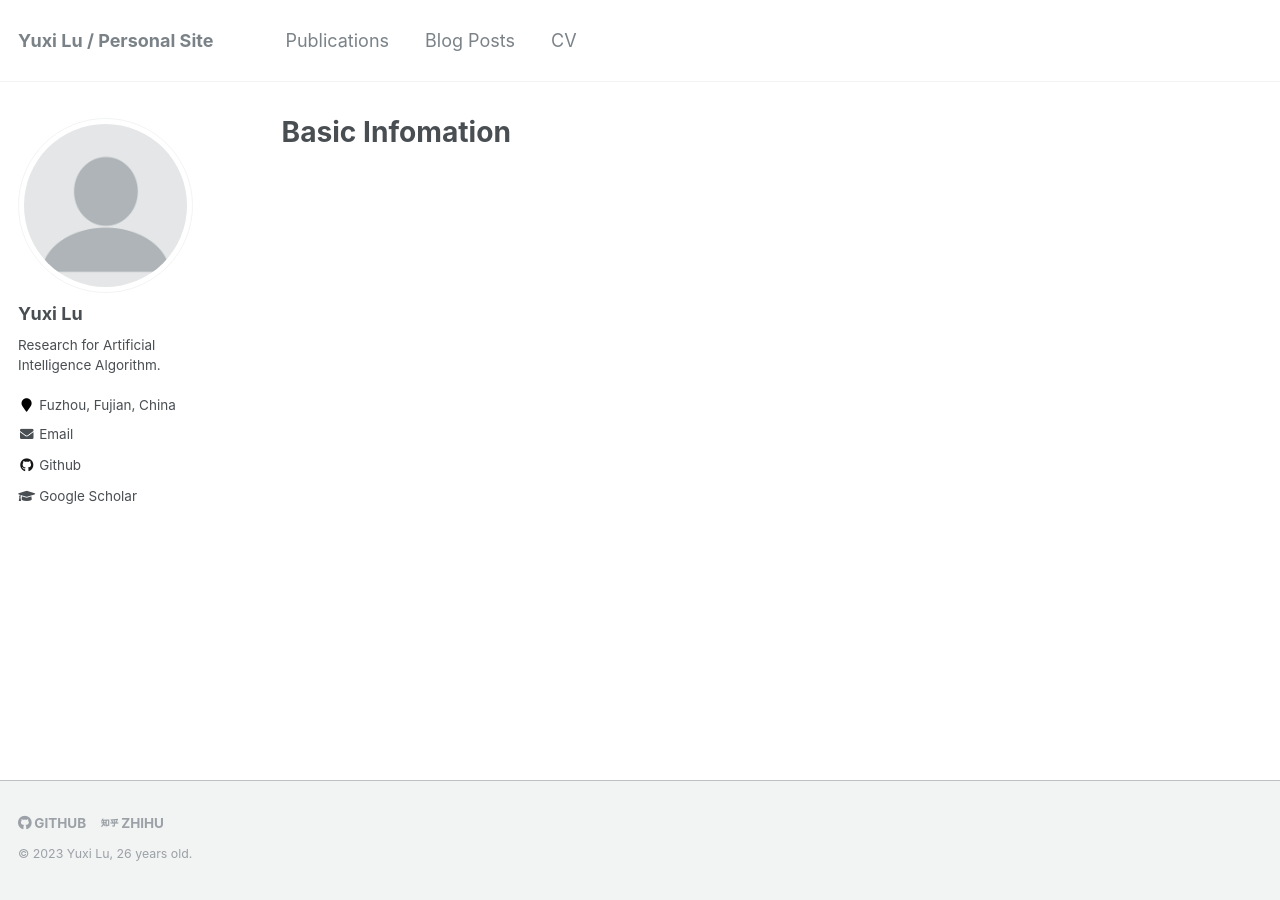
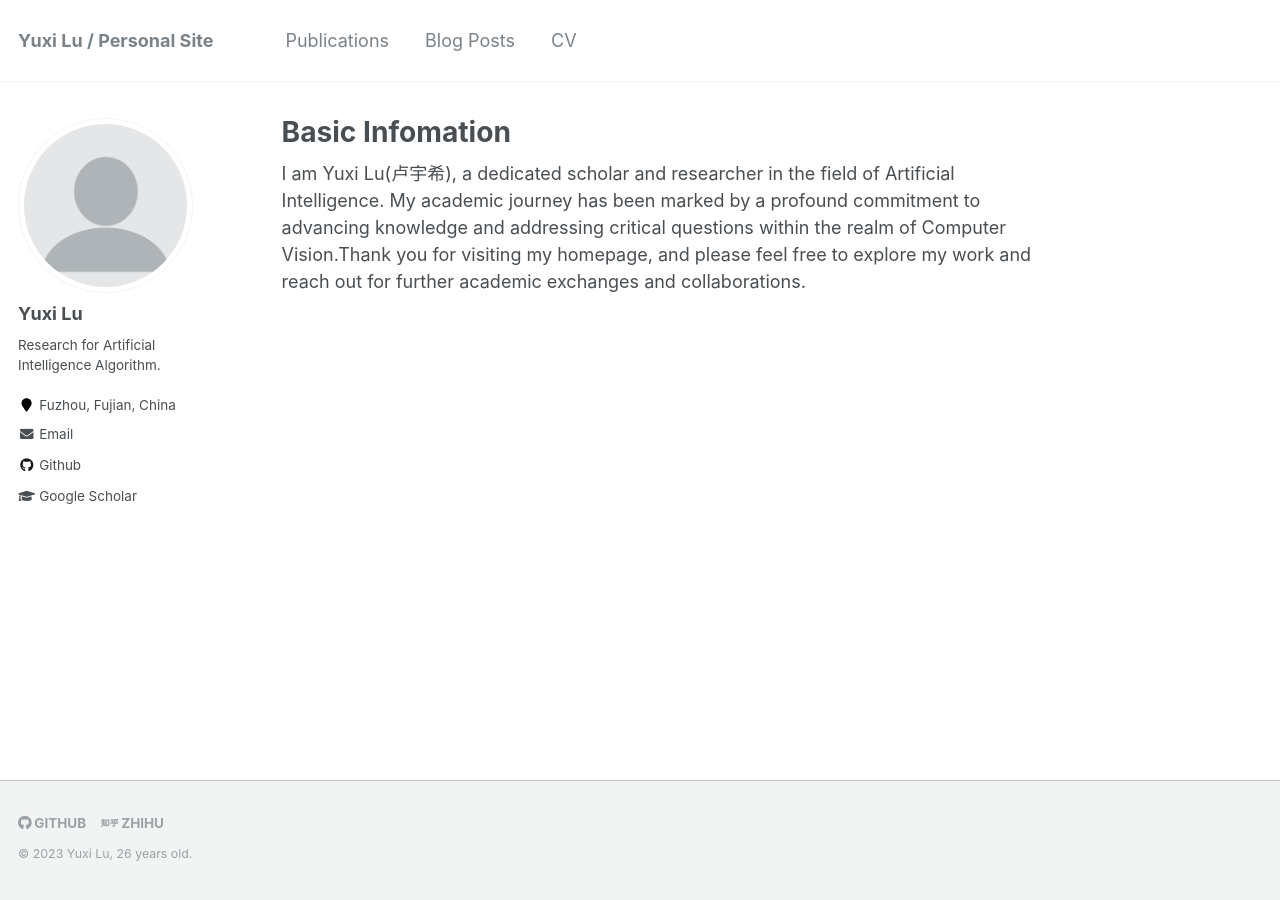
Before and after one commit to divided7/divided7.github.io, a Jekyll site: the page built from _pages/about.md, in a window 1280 px wide. Built offline with Jekyll 4.4.1, drawn with Linux system fonts in a browser that asks for light colours.

Commit message:
Update about.md

```diff
--- a/_pages/about.md
+++ b/_pages/about.md
@@ -7,3 +7,4 @@ redirect_from:
   - /about/
   - /about.html
 ---
+I am Yuxi Lu(卢宇希), a dedicated scholar and researcher in the field of Artificial Intelligence. My academic journey has been marked by a profound commitment to advancing knowledge and addressing critical questions within the realm of Computer Vision.Thank you for visiting my homepage, and please feel free to explore my work and reach out for further academic exchanges and collaborations.
```
